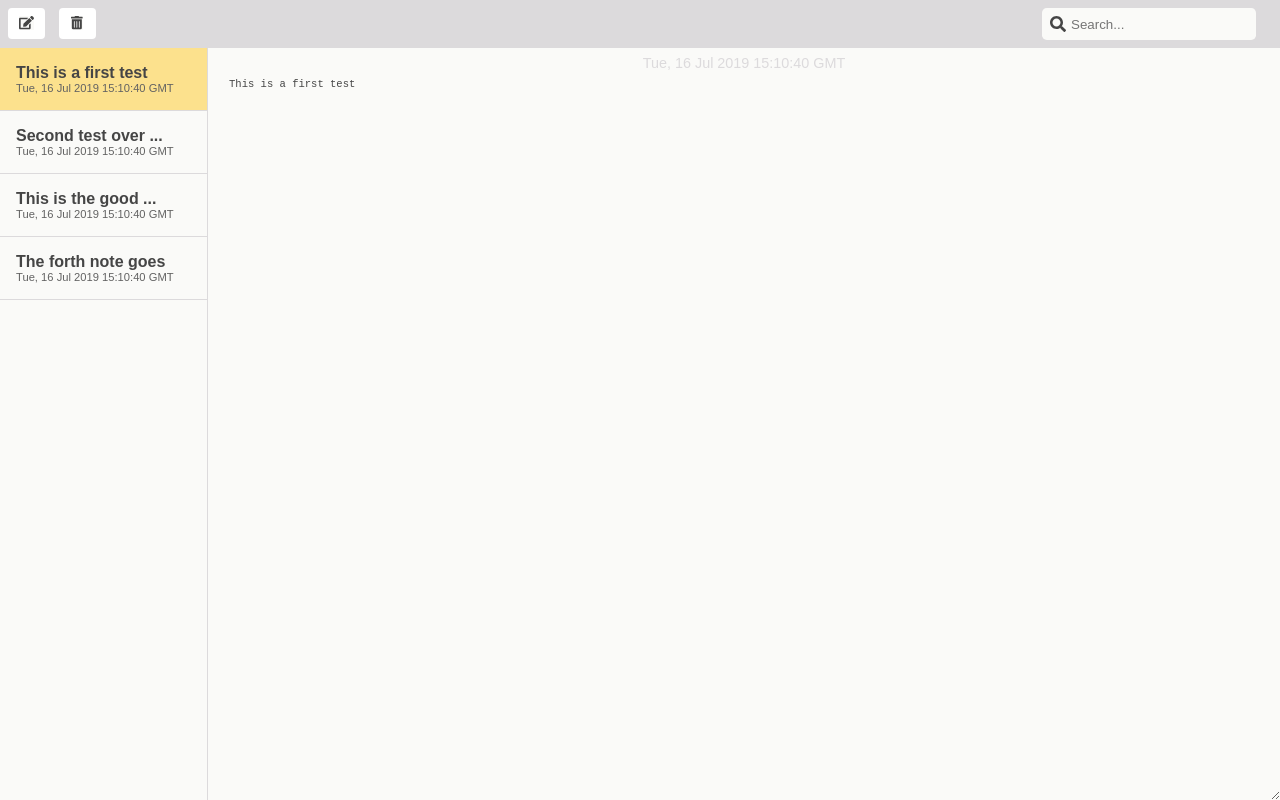
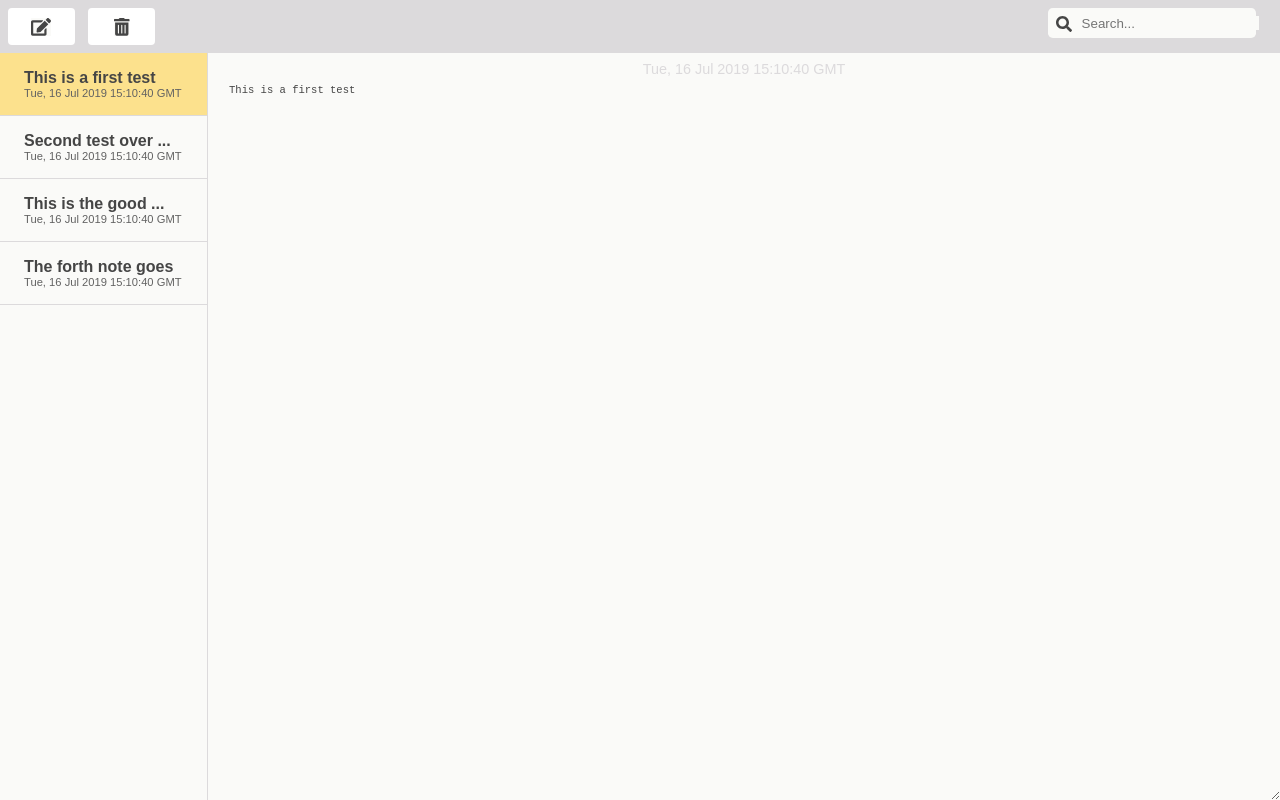
Before and after one commit to tryshank/another-react-notes-app, a React (Create React App) app: page / in a window 1280 px wide. Built offline with nearby package versions, Linux system fonts and the light colour scheme.

Commit message:
Small refactoring of toolbar  styles

```diff
--- a/src/components/App.css
+++ b/src/components/App.css
@@ -16,7 +16,8 @@ body {
   font-family: sans-serif;
 }
 .note {
-  padding: 1em;
+  font-size: 16px;
+  padding: 1em 0 1em 1.5em;
   border-bottom: 1px solid #DCDADC;
   cursor: pointer;
 }
@@ -67,7 +68,8 @@ body {
   background-color: #DCDADC;
 }
 .toolbar-button {
-  width: 2.8em;
+  height: 2.8em;
+  width: 5em;
   background-color: #FFFFFF;
 }
 .toolbar-button, .toolbar-search {
@@ -81,8 +83,9 @@ body {
 .toolbar-search {
   float: right;
   display: flex;
-  justify-content: space-around;
+  width: 13em;
+  height: 1.9em;
 }
 .toolbar-search-icon {
-  margin-right: 0.3em;
+  margin-right: 0.6em;
 }
--- a/src/components/Toolbar/Toolbar.js
+++ b/src/components/Toolbar/Toolbar.js
@@ -9,10 +9,10 @@ const Toolbar = props => {
   return (
     <div className="toolbar">
       <button className="toolbar-button" onClick={props.onNewNote}>
-        <FontAwesomeIcon icon="edit" />
+        <FontAwesomeIcon size="lg" icon="edit" />
       </button>
       <button className="toolbar-button" onClick={props.onDeleteNote}>
-        <FontAwesomeIcon icon="trash-alt" />
+        <FontAwesomeIcon size="lg" icon="trash-alt" />
       </button>
       <div className="toolbar-search">
         <FontAwesomeIcon className="toolbar-search-icon" icon="search" />
```
